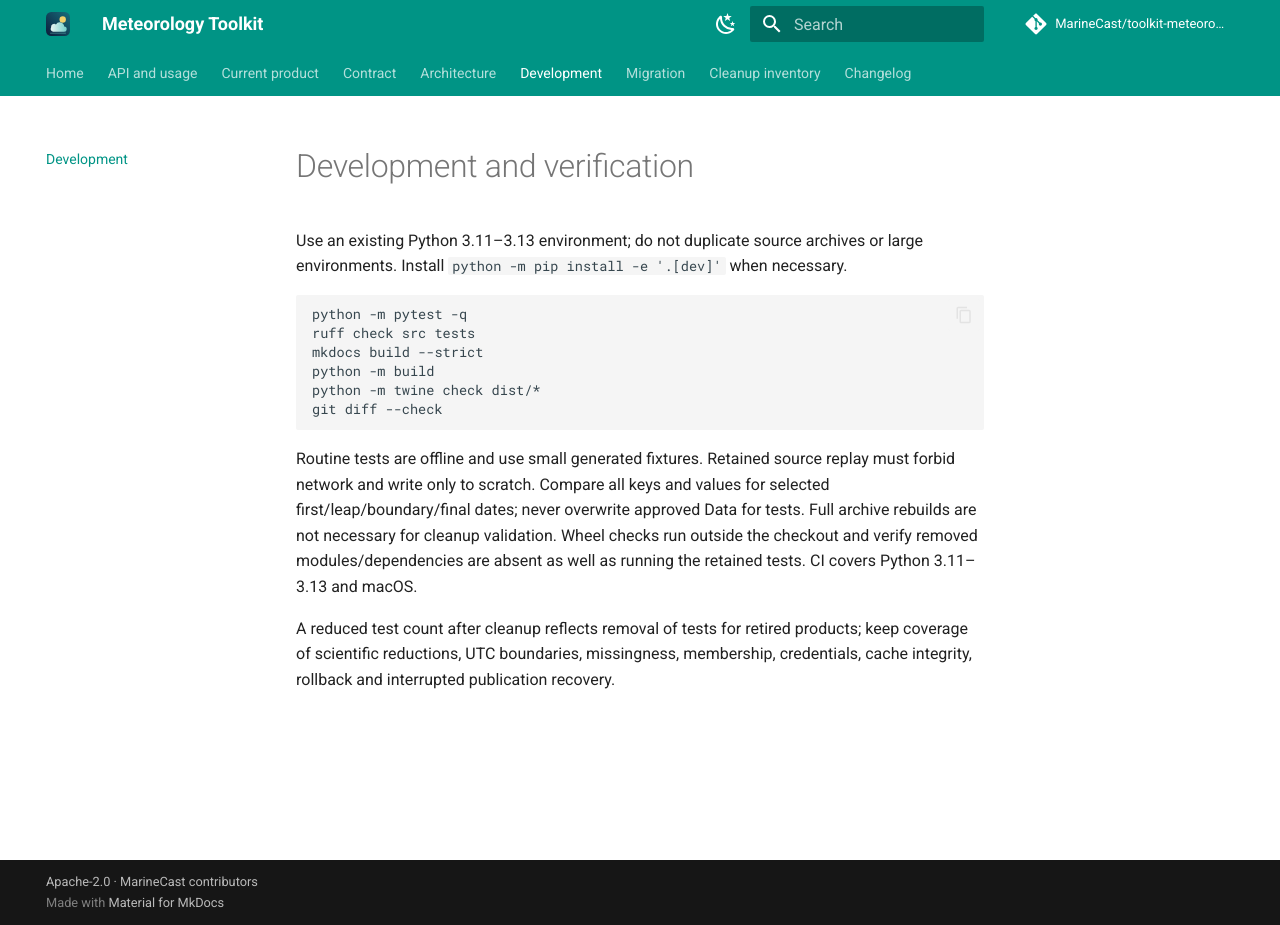
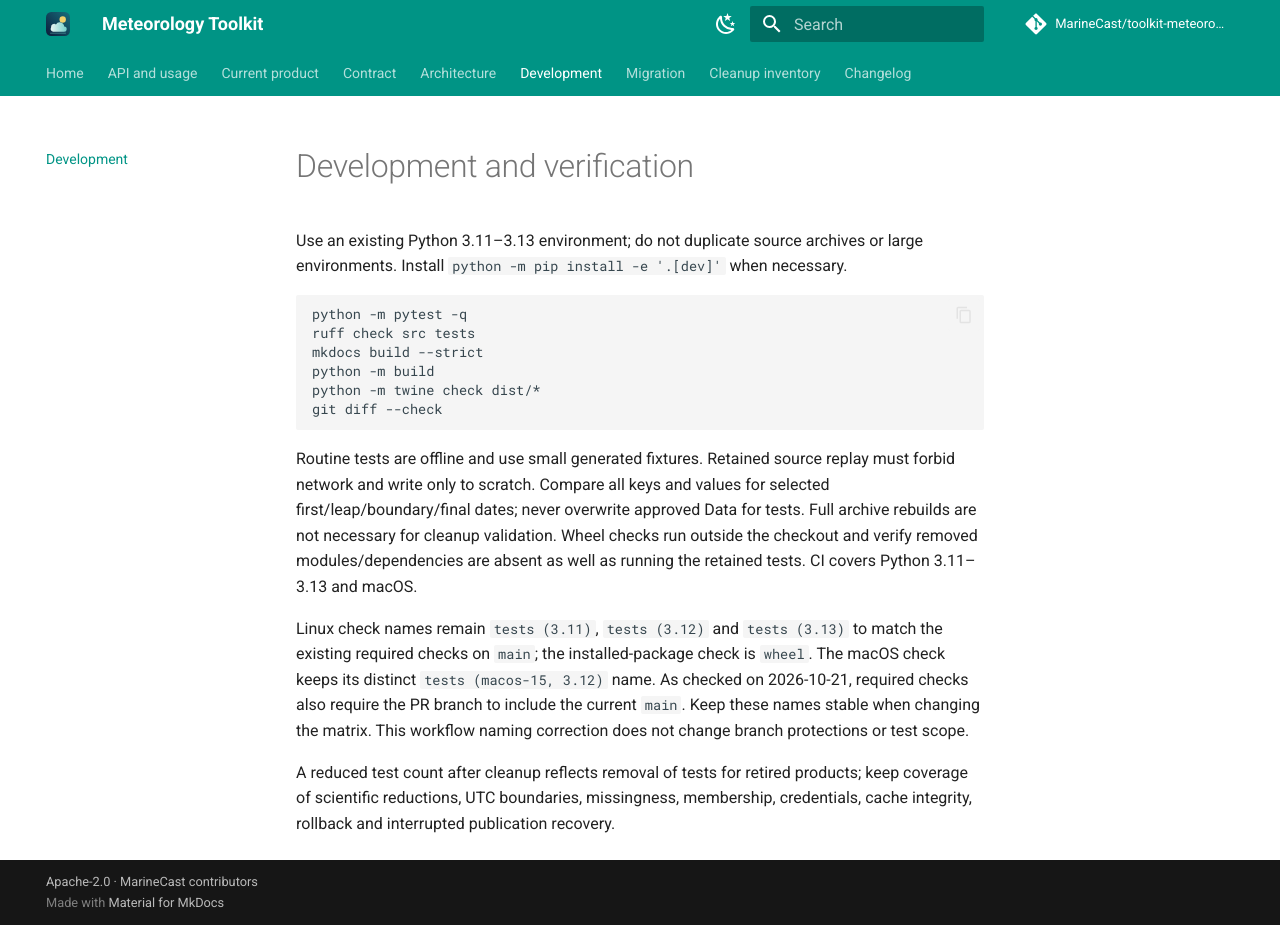
Before and after one commit to MarineCast/toolkit-meteorology, an MkDocs documentation site: the page built from docs/DEVELOPMENT.md, in a window 1280 px wide and 925 px high. Built offline with MkDocs 1.6.1 and Material for MkDocs 9.7.7, drawn with Linux system fonts in a browser that asks for light colours; comment, search, counter and statistics services are not loaded.

Commit message:
Restore required CI check names without changing test coverage

```diff
--- a/docs/DEVELOPMENT.md
+++ b/docs/DEVELOPMENT.md
@@ -19,6 +19,13 @@ Full archive rebuilds are not necessary for cleanup validation. Wheel checks run
 outside the checkout and verify removed modules/dependencies are absent as well
 as running the retained tests. CI covers Python 3.11–3.13 and macOS.
 
+Linux check names remain `tests (3.11)`, `tests (3.12)` and `tests (3.13)` to
+match the existing required checks on `main`; the installed-package check is
+`wheel`. The macOS check keeps its distinct `tests (macos-15, 3.12)` name.
+As checked on 2026-10-21, required checks also require the PR branch to include
+the current `main`. Keep these names stable when changing the matrix. This
+workflow naming correction does not change branch protections or test scope.
+
 A reduced test count after cleanup reflects removal of tests for retired products;
 keep coverage of scientific reductions, UTC boundaries, missingness, membership,
 credentials, cache integrity, rollback and interrupted publication recovery.
```
Also changed, not shown: 1 other file.
